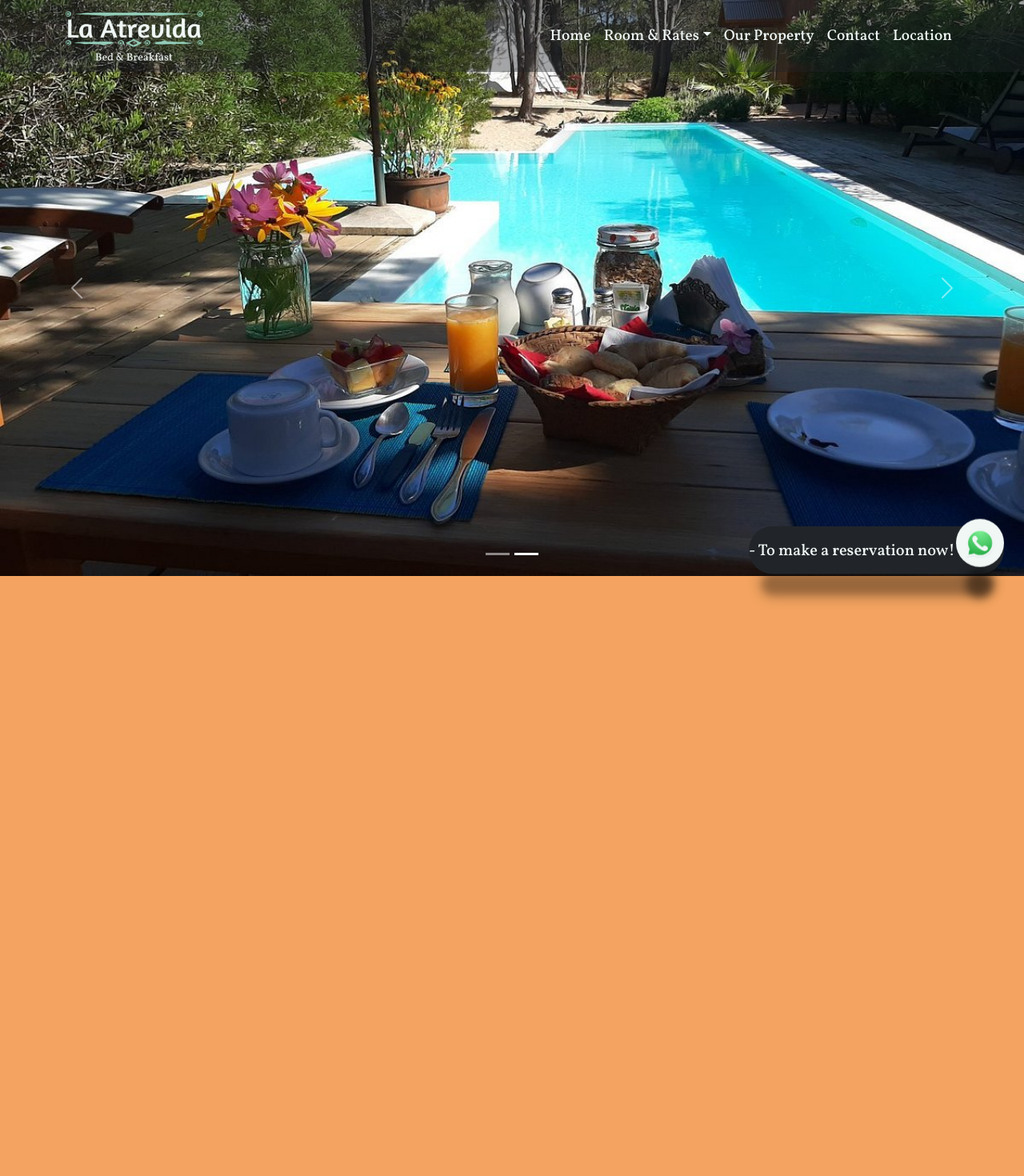
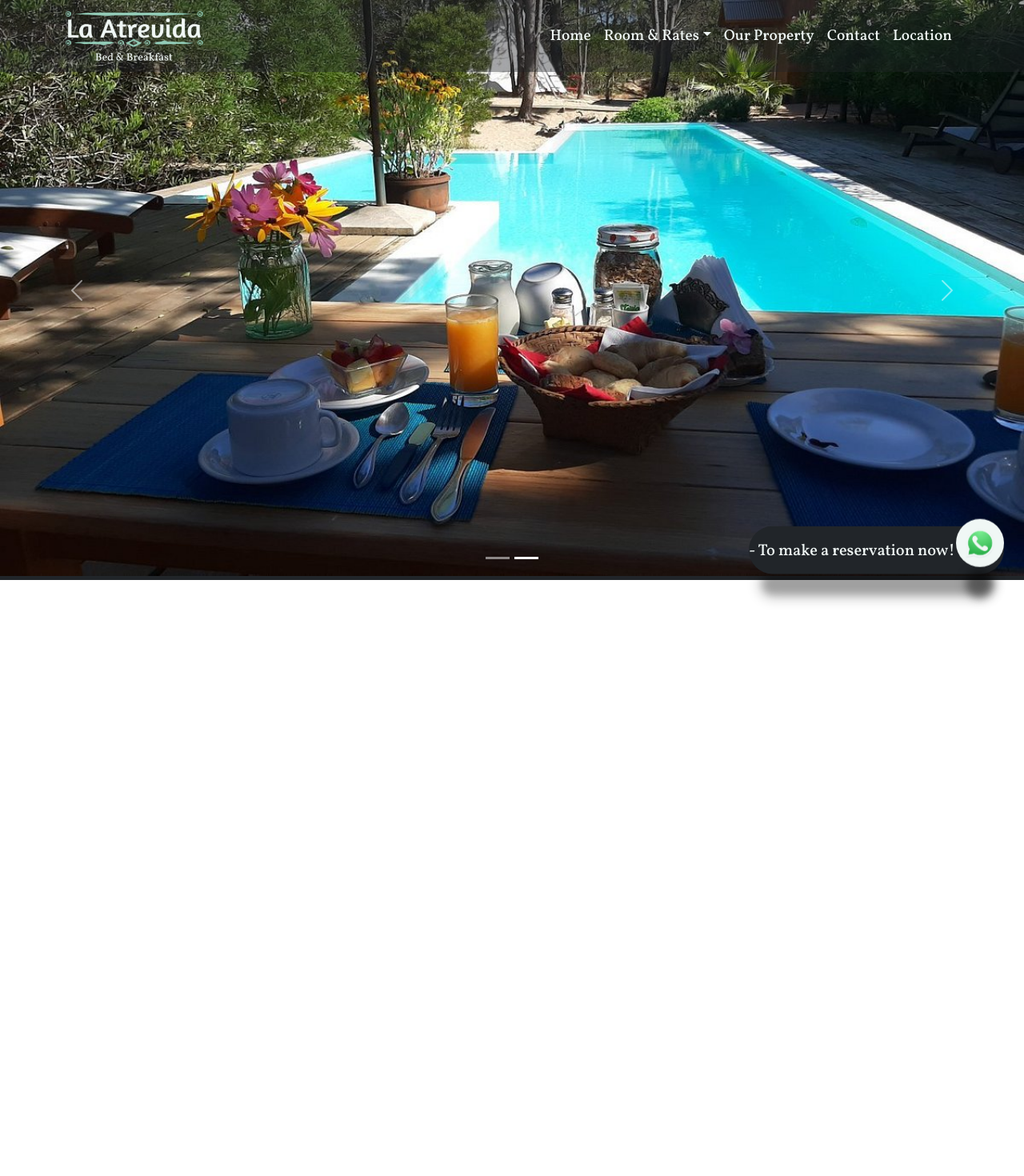
Before and after one commit to germanl8/Proyecto-la_atrevida, a React (Create React App) app: page / in a window 1280 px wide. Shown: the top 1470 px of the page at 80% size. Built offline with nearby package versions, Linux system fonts and the light colour scheme.

Commit message:
slide 0.1.1 / border bottom - fix divs

```diff
--- a/src/components/Slide.jsx
+++ b/src/components/Slide.jsx
@@ -3,7 +3,7 @@ import Portada from "../img/portada.webp";
 import Portada3 from "../img/portada3.jpg";
 import Carousel from 'react-bootstrap/Carousel';
 import Wapp from '../img/wapp.png';
-import Spinner from 'react-bootstrap/Spinner';
+
 
 const Slide = () => {
 
@@ -21,7 +21,9 @@ const Slide = () => {
 
     return (
 
-        <div id="container-carousel">
+        <div>
+
+            <div id="container-carousel" className="sombra">
                         <Carousel fade>
                             <Carousel.Item>
                                 <img
@@ -39,16 +41,16 @@ const Slide = () => {
                                 />
                             </Carousel.Item>
                         </Carousel>
+            </div>
+
 
             <div id="container-wapp">
                 <a className="txt-wsp" id="btn_wapp" href="https://api.whatsapp.com/send?phone=+59899840548" target="_blank">- To make a reservation now!</a>
                 <img src={Wapp} alt="WhatsApp" className="btn-wsp"/>
+            </div>
 
-
-            </div>
-            <div id="contenido_web2" className="mx-auto" ></div>
+            <div id="div_aboutus" className="mx-auto" ></div>
             <div id="contenido_web3" className="mx-auto"></div>
-
         </div>
 
     )
--- a/src/css/Slide.css
+++ b/src/css/Slide.css
@@ -19,6 +19,10 @@ body{
     width: 100%;
     height: 100%;
     margin: auto;
+    border-style: solid;
+    border-bottom-color: var(--background-color-navbar);
+    border-width: 0px;
+    border-bottom-width: 5px;
 
 }
 
@@ -155,3 +159,10 @@ a.txt-wsp{
 .btn_wapp_display{
     display:none;
 }
+
+#div_aboutus{
+    background-color: white;
+    width: 100%;
+    height: 750px;
+    margin: auto;
+}
```
Also changed, not shown: src/img/aboutus.webp (added). Lines whose indentation alone changed are shown as unchanged.
